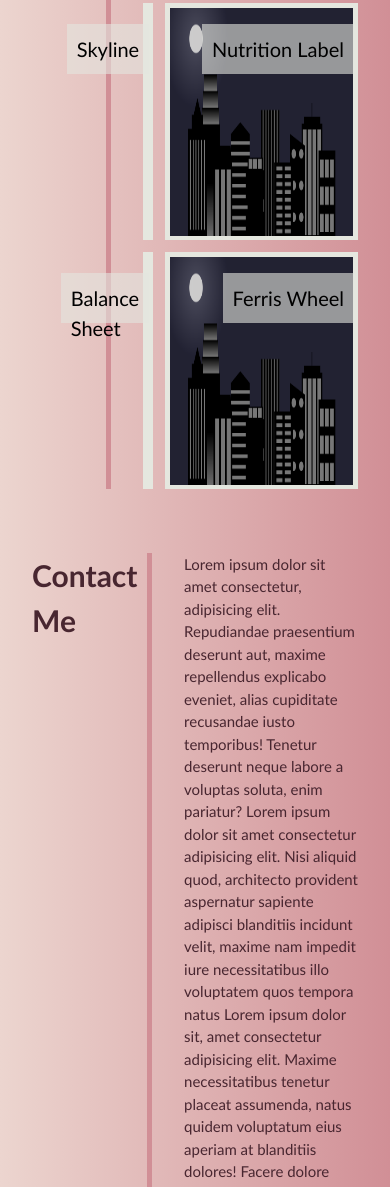
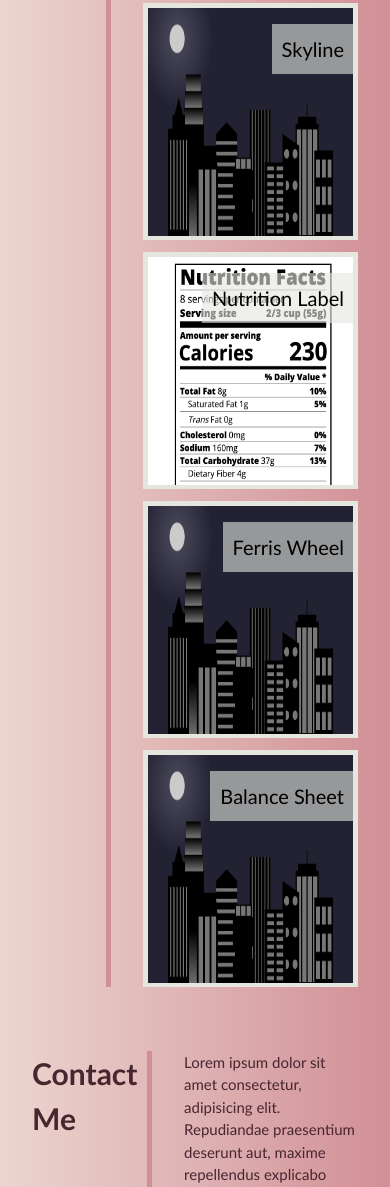
Before and after one commit to cyberrie/helenagilja-portfolio, a plain HTML site: page index.html in a window 390 px wide. Shown: the part 2331-3518 px from the top of the page. Drawn offline with Linux system fonts and the light colour scheme.

Commit message:
grid responsivnes fixed

```diff
--- a/css/style.css
+++ b/css/style.css
@@ -167,16 +167,12 @@ a:hover {
 
 .workGrid {
   display: grid;
-  grid-template-rows: repeat(3, 1fr);
   grid-template-columns: repeat(2, 1fr);
-  min-height: 400px;
-  width: 100%;
   gap: 12px;
-
   grid-template-areas:
     "rotating-planets rotating-planets"
     "skyline nutrition-label"
-    "balance-sheet ferris-wheel";
+    "ferris-wheel balance-sheet ";
 }
 
 .workGridArea {
@@ -227,6 +223,12 @@ a:hover {
 @media screen and (max-width: 768px) {
   .workGrid {
     grid-template-columns: repeat(1, 1fr);
+    grid-template-areas:
+      "rotating-planets"
+      "skyline"
+      "nutrition-label"
+      "ferris-wheel"
+      "balance-sheet";
     place-items: center;
   }
 }
--- a/index.html
+++ b/index.html
@@ -86,18 +86,19 @@
 
             <div class="workGridArea" id="nutrition-label">
               <div class="heading">Nutrition Label</div>
+              <a target="_blank" style="margin-bottom: -9px" href="https://cyberrie.github.io/nutrition-label/"><img style="height:228px; width: 100% " src="./images/nutrition-label.png" alt=""></a>
+            </div>
+
+            <div class="workGridArea" id="ferris-wheel">
+              <div class="heading">Ferris Wheel</div>
               <a target="_blank" style="margin-bottom: -9px" href="https://cyberrie.github.io/skyline/"><img style="height:228px; width: 100% " src="./images/skyline.png" alt=""></a>
             </div>
-
 
             <div class="workGridArea" id="balance-sheet">
               <div class="heading">Balance Sheet</div>
               <a target="_blank" style="margin-bottom: -9px" href="https://cyberrie.github.io/skyline/"><img style="height:228px; width: 100% " src="./images/skyline.png" alt=""></a>
             </div>
-            <div class="workGridArea" id="ferris-wheel">
-              <div class="heading">Ferris Wheel</div>
-              <a target="_blank" style="margin-bottom: -9px" href="https://cyberrie.github.io/skyline/"><img style="height:228px; width: 100% " src="./images/skyline.png" alt=""></a>
-            </div>
+
 
           </div>
 
```
Also changed, not shown: images/nutrition-label.png (added), images/nutrition-label2.png (added), images/nutrition-label3.png (added).
